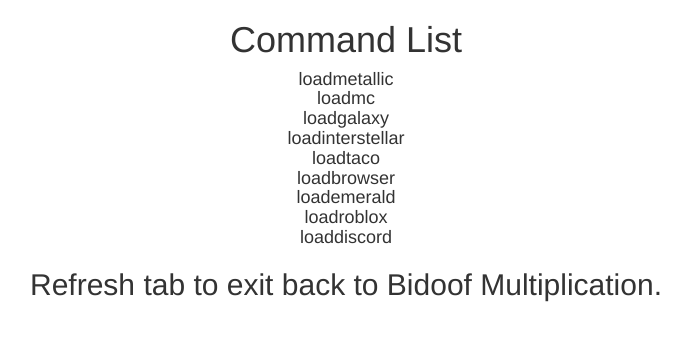
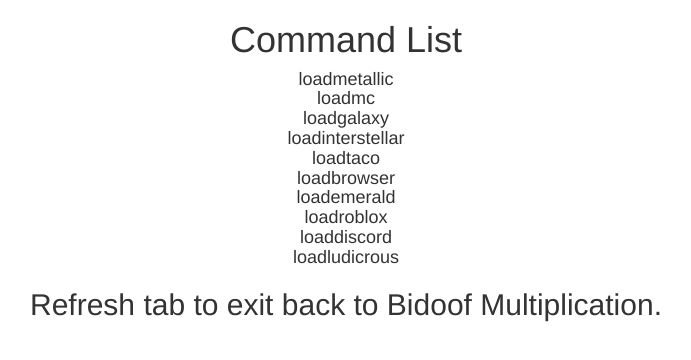
Before and after one commit to hiimnotyou/cmdlistalphaomega, a plain HTML site: page index.html in a window 1280 px wide. Shown: the whole page, without its empty margins (294-985 px from the left). Drawn offline with nearby package versions, Linux system fonts and the light colour scheme.

Commit message:
Update index.html

```diff
--- a/index.html
+++ b/index.html
@@ -12,5 +12,6 @@
   loademerald<br>
   loadroblox<br>
  loaddiscord<br>
+ loadludicrous<br>
 </h4>
   <h2>Refresh tab to exit back to Bidoof Multiplication.</h2>
```
